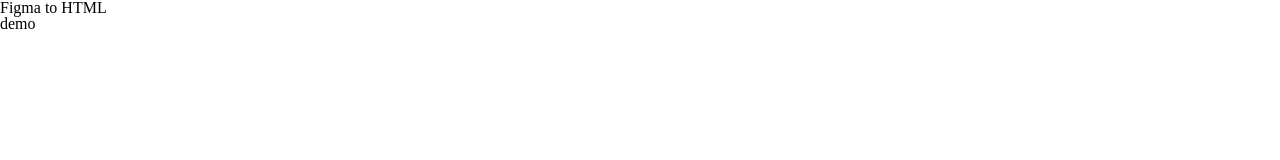
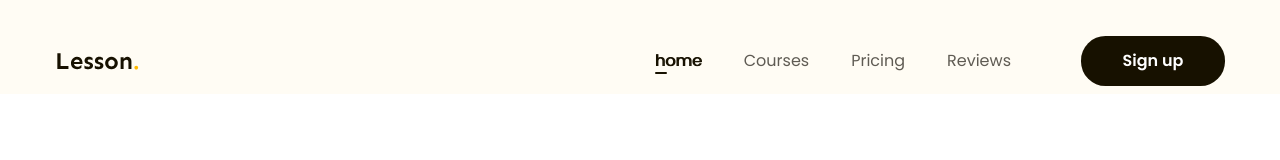
Before and after one commit to tinfo1/Figma-to-HTML, a plain HTML site: page index.html in a window 1280 px wide. Shown: the top 160 px of the page. Drawn offline with Linux system fonts and the light colour scheme.

Commit message:
P2 làm phần header

```diff
--- a/assets/css/style.css
+++ b/assets/css/style.css
@@ -6,4 +6,76 @@ html {
 }
 body {
   font-size: 1.6rem;
+  font-family: "Poppins", sans-serif;
 }
+/* Common để điều chỉnh những thuộc tính chung */
+a {
+  text-decoration: none;
+}
+.main-content {
+  width: 1170px;
+  max-width: calc(100% - 48px);
+  margin-left: auto;
+  margin-right: auto;
+}
+.btn {
+  display: inline-block;
+  min-width: 118px;
+  padding: 0 16px;
+  line-height: 50px;
+  color: #ffffff;
+  font-size: 1.6rem;
+  font-weight: 600;
+  text-align: center;
+  border-radius: 24.5px;
+  background: #171100;
+}
+/* Header */
+/* tác động vào class body là con của header */
+.header {
+  background: #fffcf4;
+}
+.header.fixed {
+  position: sticky;
+  top: -28px;
+}
+.header .body {
+  display: flex;
+  align-items: center;
+  padding: 36px 0 8px;
+}
+.nav {
+  margin-left: auto;
+}
+/* tác động vào ul là con của class nav */
+.nav ul {
+  display: flex;
+}
+.nav a {
+  color: #5f5b53;
+  position: relative;
+  font-size: 1.6rem;
+  padding: 8px 21px;
+}
+.nav li.active a,
+.nav a:hover {
+  color: #171100;
+  text-shadow: 1px 0 0 currentColor;
+}
+.nav li.active a::after {
+  display: block;
+  position: absolute;
+  left: 21px;
+  bottom: 6px;
+  content: "";
+  background: #171100;
+  width: 12px;
+  height: 2px;
+  border-radius: 1px;
+}
+.header .btn-sign-up {
+  min-width: 144px !important;
+}
+.header .action {
+  margin-left: 49px !important;
+}
--- a/index.html
+++ b/index.html
@@ -6,15 +6,43 @@
     <meta name="viewport" content="width=device-width, initial-scale=1.0">
     <!-- link reset -->
     <link rel="stylesheet" href="./assets/css/reset.css">
+    <!-- embed fonts -->
+    <link rel="preconnect" href="https://fonts.googleapis.com">
+    <link rel="preconnect" href="https://fonts.gstatic.com" crossorigin>
+    <link
+        href="https://fonts.googleapis.com/css2?family=Poppins:ital,wght@0,100;0,200;0,300;0,400;0,500;0,600;0,700;0,800;0,900;1,100;1,200;1,300;1,400;1,500;1,600;1,700;1,800;1,900&family=Sen:wght@400..800&display=swap"
+        rel="stylesheet">
     <!-- link css -->
     <link rel="stylesheet" href="./assets/css/style.css">
     <title>Figma to html</title>
 </head>
 
-<body>
-    <h1>Figma to HTML</h1>
-    <h2>demo</h2>
+<body style="height: 10000px;">
+    <!-- header -->
+    <header class="header fixed">
+        <div class="main-content">
+            <div class="body">
+                <!-- logo   -->
+                <img src="./assets/img/Logo.svg" alt="tên logo" class="logo">
 
+                <!-- nav -->
+                <!-- nav.nav>ul>li*4>a{home} -->
+                <nav class="nav">
+                    <ul>
+                        <li class="active"><a href="#!">home</a></li>
+                        <li><a href="#!">Courses</a></li>
+                        <li><a href="#!">Pricing</a></li>
+                        <li><a href="#!">Reviews</a></li>
+                    </ul>
+                </nav>
+                <!-- button -->
+                <!-- .action>a.btn -->
+                <div class="action">
+                    <a href="#!" class="btn btn-sign-up">Sign up</a>
+                </div>
+            </div>
+        </div>
+    </header>
 </body>
 
 </html>
```
Also changed, not shown: assets/img/Logo.svg (added).
